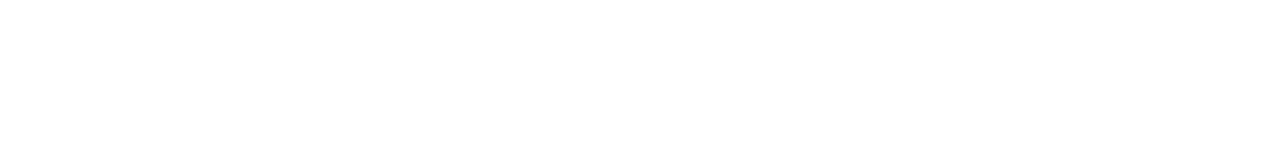
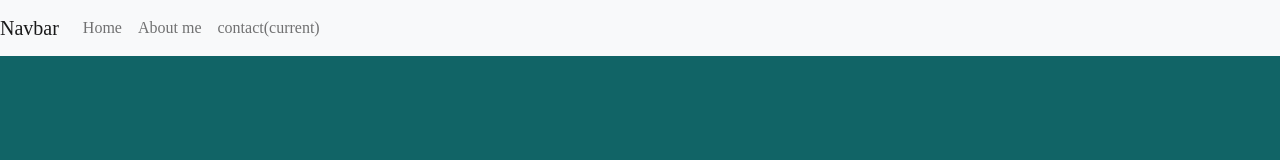
Before and after one commit to MonoraxXiV/Portfolio, a plain HTML site: page Pages/contact.html in a window 1280 px wide. Drawn offline with nearby package versions, Linux system fonts and the light colour scheme; files whose address does not match are found by name; a web font is replaced by a local one.

Commit message:
added Navbar, removed old import from font test

```diff
--- a/Pages/contact.html
+++ b/Pages/contact.html
@@ -5,15 +5,33 @@
     <meta name="viewport"
           content="width=device-width, user-scalable=no, initial-scale=1.0, maximum-scale=1.0, minimum-scale=1.0">
     <meta http-equiv="X-UA-Compatible" content="ie=edge">
-    <style>
-        @import url('https://fonts.googleapis.com/css2?family=Playfair+Display:wght@500&display=swap');
-    </style>
+    <link href="https://fonts.googleapis.com/css2?family=Castoro&display=swap" rel="stylesheet">
+
+    <link href="https://cdn.jsdelivr.net/npm/bootstrap@5.0.0-beta1/dist/css/bootstrap.min.css" rel="stylesheet" integrity="sha384-giJF6kkoqNQ00vy+HMDP7azOuL0xtbfIcaT9wjKHr8RbDVddVHyTfAAsrekwKmP1" crossorigin="anonymous">
     <link rel="stylesheet" type="text/css" href="../style/Style.css">
-    <link href="https://cdn.jsdelivr.net/npm/bootstrap@5.0.0-beta1/dist/css/bootstrap.min.css" rel="stylesheet" integrity="sha384-giJF6kkoqNQ00vy+HMDP7azOuL0xtbfIcaT9wjKHr8RbDVddVHyTfAAsrekwKmP1" crossorigin="anonymous">
     <title>Contact</title>
 </head>
 <body>
+<nav class="navbar navbar-expand-lg navbar-light bg-light mb-3">
+    <a class="navbar-brand" href="#">Navbar</a>
+    <button class="navbar-toggler" type="button" data-toggle="collapse" data-target="#navbarSupportedContent" aria-controls="navbarSupportedContent" aria-expanded="false" aria-label="Toggle navigation">
+        <span class="navbar-toggler-icon"></span>
+    </button>
 
+    <div class="collapse navbar-collapse" id="navbarSupportedContent">
+        <ul class="navbar-nav mr-auto">
+            <li class="nav-item active">
+                <a class="nav-link" href="../index.html">Home</a>
+            </li>
+            <li class="nav-item">
+                <a class="nav-link" href="About.html">About me</a>
+            </li>
+            <li class="nav-item">
+                <a class="nav-link " href="#">contact<span class="sr-only">(current)</span></a>
+            </li>
+        </ul>
+    </div>
+</nav>
 <script type='text/javascript' src='JS/script.js'></script>
 <script src="https://cdn.jsdelivr.net/npm/bootstrap@5.0.0-beta1/dist/js/bootstrap.bundle.min.js" integrity="sha384-ygbV9kiqUc6oa4msXn9868pTtWMgiQaeYH7/t7LECLbyPA2x65Kgf80OJFdroafW" crossorigin="anonymous"></script>
 </body>
--- a/style/Style.css
+++ b/style/Style.css
@@ -19,3 +19,11 @@ p {
     font-family: 'Castoro', serif;
     font-size: larger;
 }
+
+.nav{
+    background-color:#D9B08C ;
+}
+
+.nav-link {
+    color: #2C3531
+}
```
Also changed, not shown: Pages/About.html (+22 -2 lines), index.html (+21 -3 lines).
